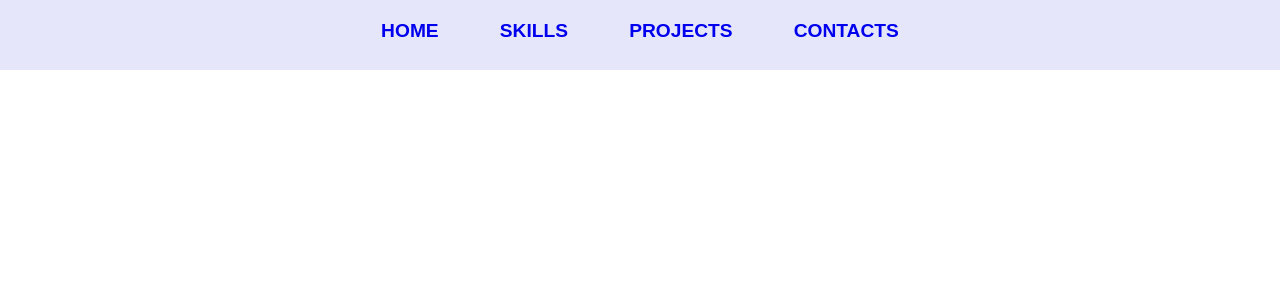
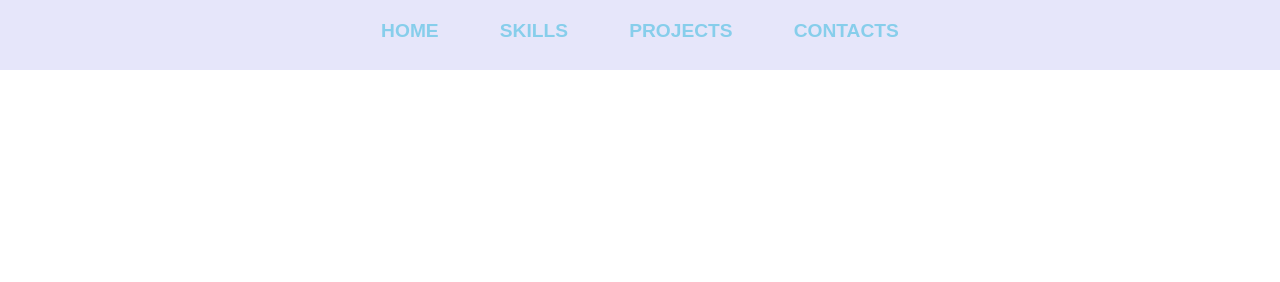
Before and after one commit to btkarthikreddy/bt, a plain HTML site: page index.html in a window 1280 px wide. Shown: the top 282 px of the page. Drawn offline with Linux system fonts and the light colour scheme; grey boxes are pictures that could not be loaded.

Commit message:
Update index.html

```diff
--- a/index.html
+++ b/index.html
@@ -11,7 +11,9 @@
             text-align: center;
               display:flex;
               justify-content:space-evenly;
-
+             a:link,a:visited{
+                 color:skyblue;
+             }
             padding: 20px;
         }
         @media (min-width:600px){
@@ -86,7 +88,7 @@
 
     </style>
 </head>
-<body vlink="black" >
+<body>
     <div style="background-color:lavender">
     <div id="main">
         <span><h3><a href="#main1" style="text-decoration:none;">HOME</a></h3></span>
```
